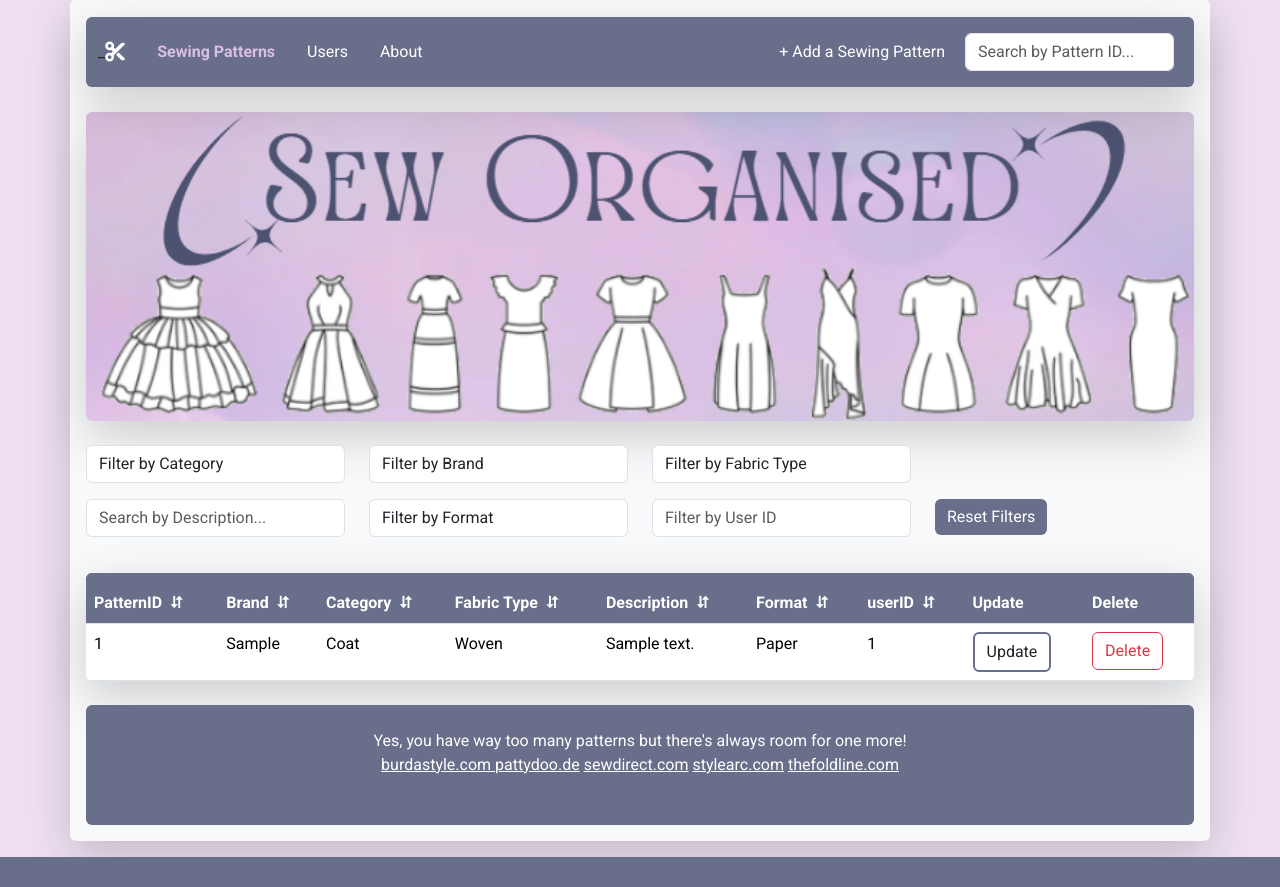
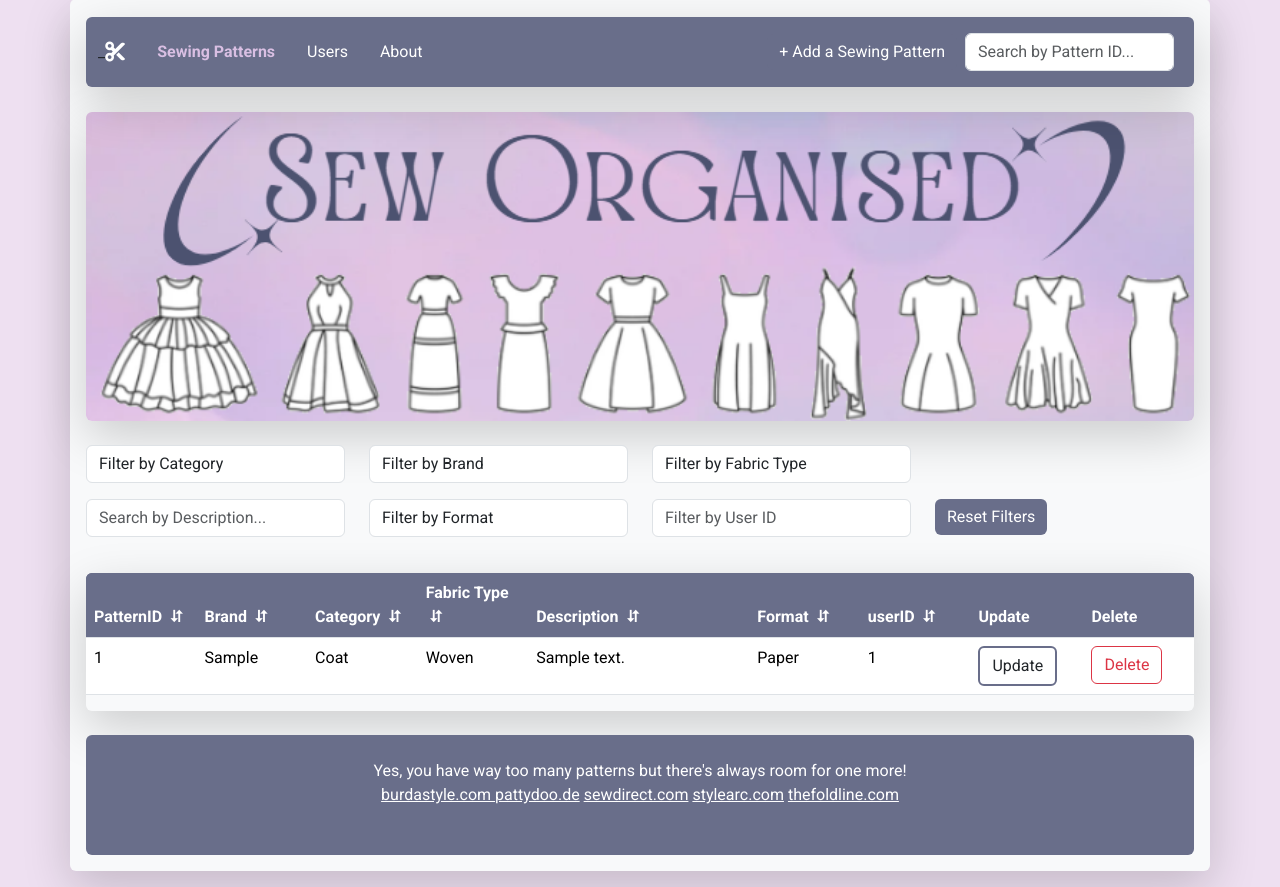
Before and after one commit to IreneKilgannon/wsaa-project, a Flask app: page / in a window 1280 px wide. Shown: the part 17-904 px from the top of the page. Before the commit the page ends 874 px from the top, so only its background shows below. Run offline with Flask 3, Linux system fonts and the light colour scheme; tables that the repository leaves empty hold one stand-in row (values such as "Sample post"); some libraries are stand-ins or nearby versions; some web fonts are replaced.

Commit message:
table widths should now be the width of the container

```diff
--- a/static/style.css
+++ b/static/style.css
@@ -74,18 +74,6 @@ h1, h2, h3 {
     background-color: #696e8a;
 }
 
-.table-responsive {
-            width: 100%;
-            margin: 0;
-            padding: 0;
-        }
-
-.table-responsive table {
-            width: 100%;
-            margin: 0;
-            padding: 0;
-        }
-
 form {
     display: flex;
     flex-direction: column;
--- a/templates/index.html
+++ b/templates/index.html
@@ -134,15 +134,15 @@
         <table class="table table-hover" id="patternTable">
             <thead style="background-color: #696e8a;">
                 <tr>
-                    <th onclick="sortTable(0)">PatternID &nbsp;&#x2b83;</th>
-                    <th onclick="sortTable(1)">Brand &nbsp;&#x2b83;</th>
-                    <th onclick="sortTable(2)">Category &nbsp;&#x2b83;</th>
-                    <th onclick="sortTable(3)">Fabric Type &nbsp;&#x2b83;</th>
-                    <th onclick="sortTable(4)">Description &nbsp;&#x2b83;</th>
-                    <th onclick="sortTable(5)">Format &nbsp;&#x2b83;</th>
-                    <th onclick="sortTable(6)">userID &nbsp;&#x2b83;</th>
-                    <th>Update</th>
-                    <th>Delete</th>
+                    <th class="col-1" onclick="sortTable(0)">PatternID &nbsp;&#x2b83;</th>
+                    <th class="col-1" onclick="sortTable(1)">Brand &nbsp;&#x2b83;</th>
+                    <th class="col-1" onclick="sortTable(2)">Category &nbsp;&#x2b83;</th>
+                    <th class="col-1" onclick="sortTable(3)">Fabric Type &nbsp;&#x2b83;</th>
+                    <th class="col-2" onclick="sortTable(4)">Description &nbsp;&#x2b83;</th>
+                    <th class="col-1" onclick="sortTable(5)">Format &nbsp;&#x2b83;</th>
+                    <th class="col-1" onclick="sortTable(6)">userID &nbsp;&#x2b83;</th>
+                    <th class="col-1">Update</th>
+                    <th class="col-1">Delete</th>
                 </tr>
             </thead>
             <tbody>
```
Also changed, not shown: templates/users.html (+11 -9 lines), README.md.
